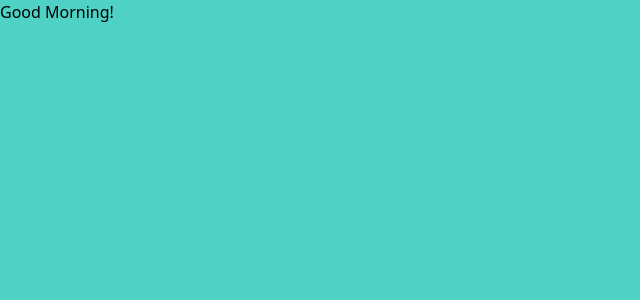
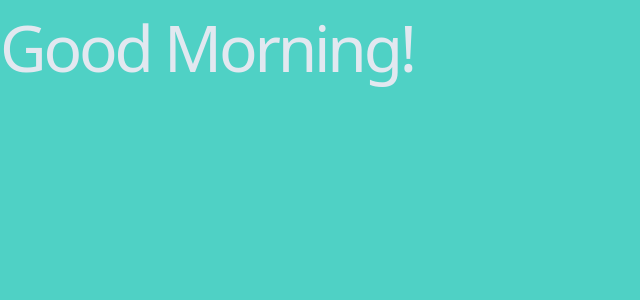
Before and after one commit to smarvins/Personal-Website, a React (Create React App) app: page / in a window 1280 px wide. Shown: the top 300 px of the page, without its empty margins (0-640 px from the left). Built offline with nearby package versions, Linux system fonts and the light colour scheme.

Commit message:
home tryout

```diff
--- a/src/components/Home.js
+++ b/src/components/Home.js
@@ -20,10 +20,10 @@ class Home extends React.Component {
   }
 
   render(){
-    const {hour, username} = this.state;
+    const {hour} = this.state;
     return (
       <div class="h-screen bg-red-400 sm:bg-green-400 md:bg-blue-400 lg:bg-pink-400 xl:bg-teal-400">
-        <h2>{hour < 12 ? `Good Morning!` : `Good evening!`}</h2>
+        <div><h1 class="text-6xl tracking-tighter text-gray-300">{hour < 12 ? `Good Morning!` : `Good Evening!`}</h1></div>
       </div>
     );
   }
```
